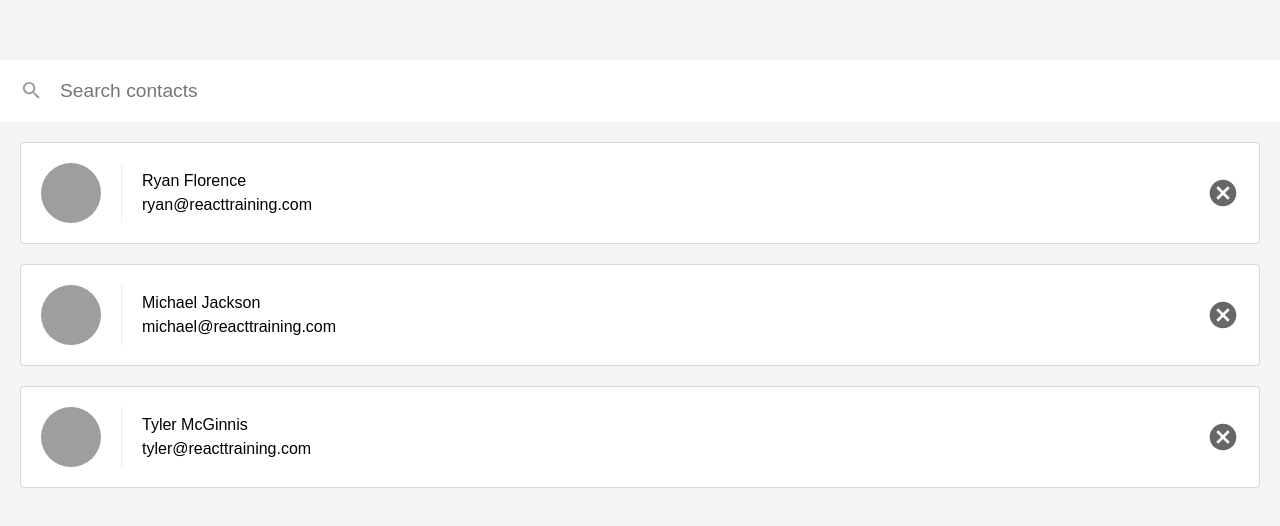
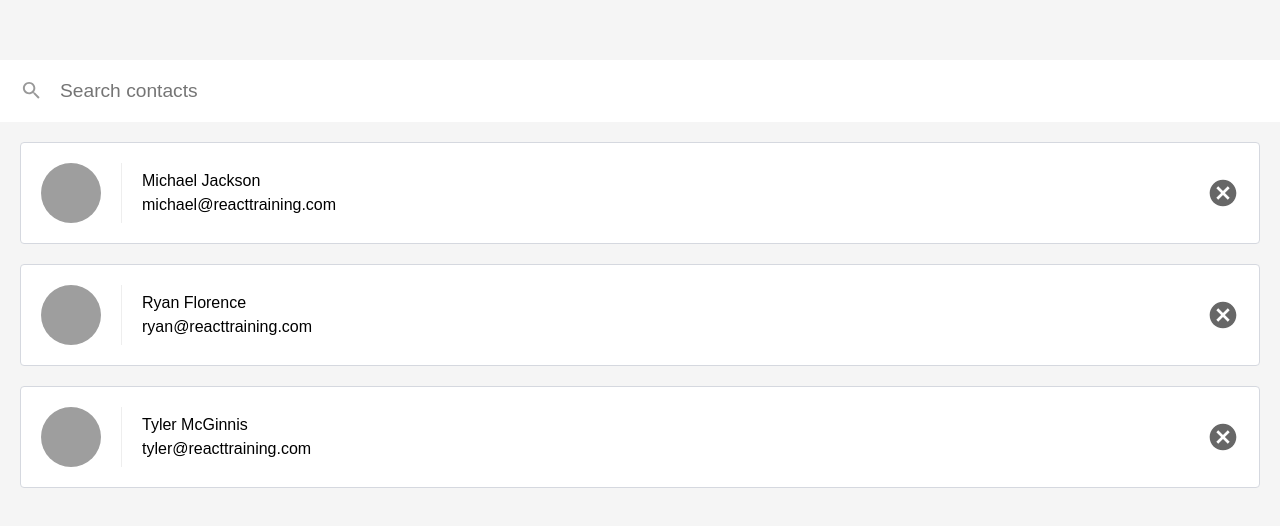
Before and after one commit to dor4231/React_ContactList, a React (Create React App) app: page / in a window 1280 px wide. Shown: the top 526 px of the page. Built offline with nearby package versions, Linux system fonts and the light colour scheme.

Commit message:
feat: Search and sort contacts by name

```diff
--- a/src/ListContacts.js
+++ b/src/ListContacts.js
@@ -19,6 +19,18 @@ class ListContacts extends Component {
     }
 
     render() {
+        let showingContacts
+
+        if (this.state.query) {
+            const match = new RegExp(escapeRegExp(this.state.query), 'i');
+            showingContacts = this.props.contacts.filter((contact) => match.test(contact.name));
+        } else {
+            showingContacts = this.props.contacts;
+        }
+
+
+        showingContacts.sort(sortBy('name'));
+
         return (
             <div className='list-contacts'>
                 <div className='list-contact-top'>
@@ -31,7 +43,7 @@ class ListContacts extends Component {
                         />
                 </div>
                 <ol className='contact-list'>
-                    {this.props.contacts.map(person => (
+                    {showingContacts.map(person => (
                         <li key={person.id} className='contact-list-item'>
                         <div className='contact-avatar' style={{
                             backgroundImage: `url(${person.avatarURL})`
```
